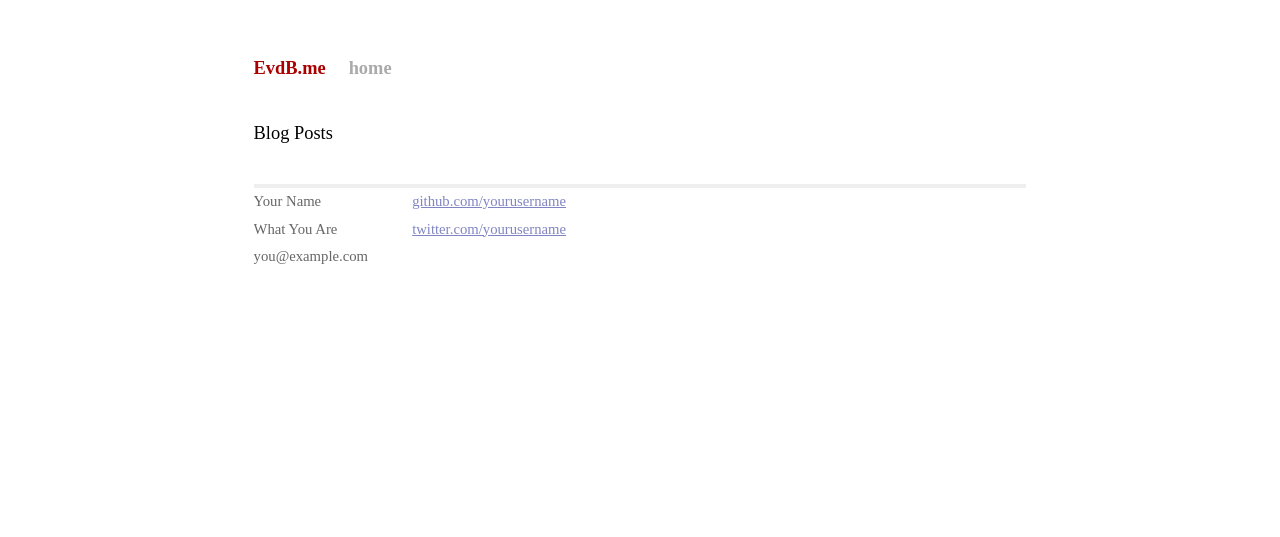
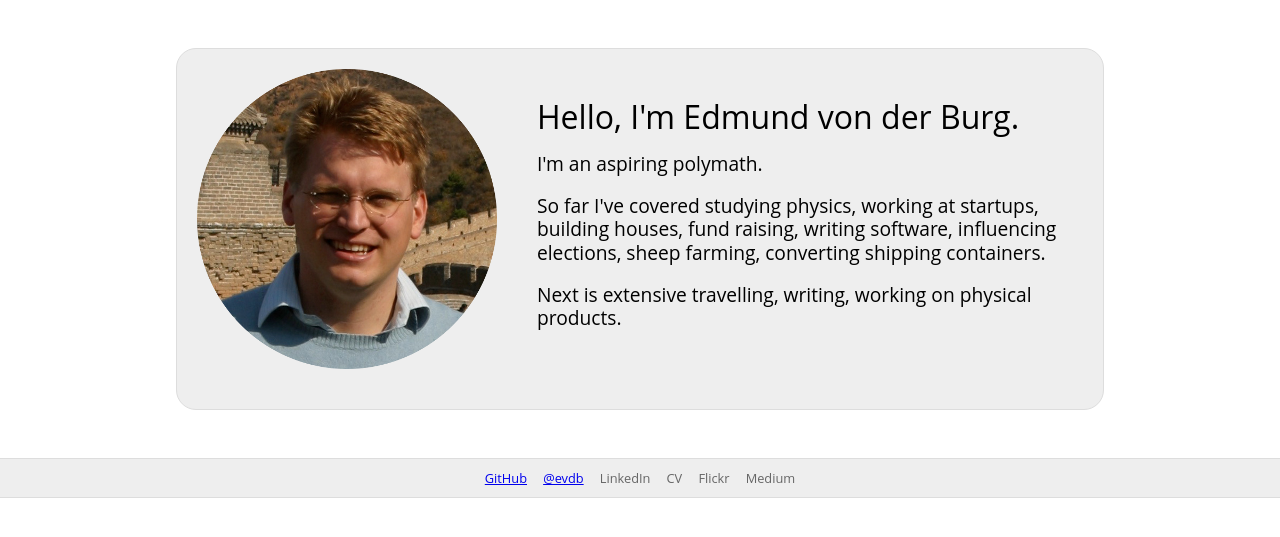
Before and after one commit to evdb/evdb.me, a Jekyll site: the page built from index.html, in a window 1280 px wide. Shown: the top 537 px of the page. Built offline with Jekyll 4.4.1, drawn with Linux system fonts in a browser that asks for light colours; Markdown is read by kramdown in place of the engine named in the settings.

Commit message:
Initial basic content for the homepage

```diff
--- a/_layouts/default.html
+++ b/_layouts/default.html
@@ -14,30 +14,20 @@
     </head>
     <body>
 
-        <div class="site">
-          <div class="header">
-            <h1 class="title"><a href="/">{{ site.name }}</a></h1>
-            <a class="extra" href="/">home</a>
-          </div>
+      <section>
+        {{ content }}
+      </section>
 
-          {{ content }}
-
-          <div class="footer">
-            <div class="contact">
-              <p>
-                Your Name<br />
-                What You Are<br />
-                you@example.com
-              </p>
-            </div>
-            <div class="contact">
-              <p>
-                <a href="https://github.com/yourusername">github.com/yourusername</a><br />
-                <a href="https://twitter.com/yourusername">twitter.com/yourusername</a><br />
-              </p>
-            </div>
-          </div>
-        </div>
+      <footer>
+        <ul>
+          <li><a href="https://github.com/evdb">GitHub</a></li>
+          <li><a href="https://twitter.com/evdb">@evdb</a></li>
+          <li>LinkedIn</li>
+          <li>CV</li>
+          <li>Flickr</li>
+          <li>Medium</li>
+        </ul>
+      </footer>
 
     </body>
 </html>
--- a/_sass/screen.scss
+++ b/_sass/screen.scss
@@ -5,6 +5,4 @@
 
 @import "compass/reset";
 
-@import "home";
 @import "site";
-@import "posts";
--- a/css/screen.css
+++ b/css/screen.css
@@ -58,115 +58,71 @@ article, aside, details, figcaption, figure, footer, header, hgroup, menu, nav,
   display: block;
 }
 
-.posts {
-  list-style-type: none;
-  margin-bottom: 2em;
+body {
+  font-family: 'Open Sans', Helvetica, Arial, sans-serif;
 }
 
-.posts li {
-  line-height: 1.75em;
+section {
+  max-width: 60em;
+  margin: 0 auto;
+  margin-bottom: 1em;
 }
 
-.posts span {
-  color: #aaa;
-  font-family: Monaco, "Courier New", monospace;
-  font-size: 80%;
+.home-header {
+  min-height: 320px;
+  background: url("/images/evdb.png") no-repeat center 20px;
+  background-color: #eeeeee;
+  padding-top: 340px;
+  padding-bottom: 20px;
+}
+.home-header h1, .home-header p {
+  text-align: center;
+  margin-top: 1em;
+  padding: 0 20px;
+}
+.home-header h1 {
+  font-size: 200%;
+}
+.home-header p {
+  font-size: 120%;
+  line-height: 1.2em;
+  margin-top: 1em;
+}
+@media screen and (min-width: 720px) {
+  .home-header {
+    margin: 3em 1em;
+    background-position: 20px 20px;
+    padding-left: 340px;
+    padding-top: 20px;
+    border: 1px solid #dddddd;
+    border-radius: 20px;
+  }
+  .home-header h1, .home-header p {
+    text-align: left;
+  }
 }
 
-.site {
-  font-size: 115%;
-  text-align: justify;
-  width: 42em;
-  margin: 3em auto 2em;
-  line-height: 1.5em;
+footer {
+  background-color: #eeeeee;
+  border: 1px solid #dddddd;
+  border-width: 1px 0;
+  padding: 1em;
+  text-align: center;
+  font-size: 80%;
+  color: #666;
+  margin-top: 2em;
 }
-
-.header a {
-  font-weight: bold;
-  text-decoration: none;
+footer ul li {
+  display: inline;
 }
-
-.title {
-  display: inline-block;
-  margin-bottom: 2em;
-}
-
-.title a {
-  color: #a00;
-}
-
-.title a:hover {
-  color: #000;
-}
-
-.header a.extra {
-  color: #aaa;
+footer ul li + li {
   margin-left: 1em;
 }
-
-.header a.extra:hover {
-  color: #000;
-}
-
-.meta {
-  color: #aaa;
-}
-
-.footer {
-  font-size: 80%;
-  color: #666;
-  border-top: 4px solid #eee;
-  margin-top: 2em;
-  overflow: hidden;
-}
-
-.footer .contact {
-  float: left;
-  margin-right: 3em;
-}
-
-.footer .contact a {
-  color: #8085C1;
-}
-
-.footer .rss {
+footer .rss {
   margin-top: 1.1em;
   margin-right: -.2em;
   float: right;
 }
-
-.footer .rss img {
+footer .rss img {
   border: 0;
 }
-
-/* standard */
-.post pre {
-  border: 1px solid #ddd;
-  background-color: #eef;
-  padding: 0 .4em;
-}
-
-.post ul, .post ol {
-  margin-left: 1.35em;
-}
-
-.post code {
-  border: 1px solid #ddd;
-  background-color: #eef;
-  padding: 0 .2em;
-}
-
-.post pre code {
-  border: none;
-}
-
-/* terminal */
-.post pre.terminal {
-  border: 1px solid #000;
-  background-color: #333;
-  color: #FFF;
-}
-
-.post pre.terminal code {
-  background-color: #333;
-}
--- a/index.html
+++ b/index.html
@@ -1,13 +1,17 @@
 ---
 layout: default
-title: Your New Jekyll Site
+title: Edmund von der Burg
 ---
 
-<div id="home">
-  <h1>Blog Posts</h1>
-  <ul class="posts">
-    {% for post in site.posts %}
-      <li><span>{{ post.date | date_to_string }}</span> &raquo; <a href="{{ post.url }}">{{ post.title }}</a></li>
-    {% endfor %}
-  </ul>
+<div class="home-header">
+  <h1>Hello, I'm Edmund von der Burg.</h1>
+
+  <p>I'm an aspiring polymath.</p>
+
+  <p>So far I've covered studying physics, working at startups, building
+  houses, fund raising, writing software, influencing elections, sheep farming, converting
+  shipping containers.</p>
+
+  <p>Next is extensive travelling, writing, working on physical products.</p>
+
 </div>
```
Also changed, not shown: _sass/_home.scss (deleted, +0 -14 lines), _sass/_posts.scss (deleted, +0 -31 lines), _sass/_site.scss (+103 -50 lines), images/evdb.png (added).
